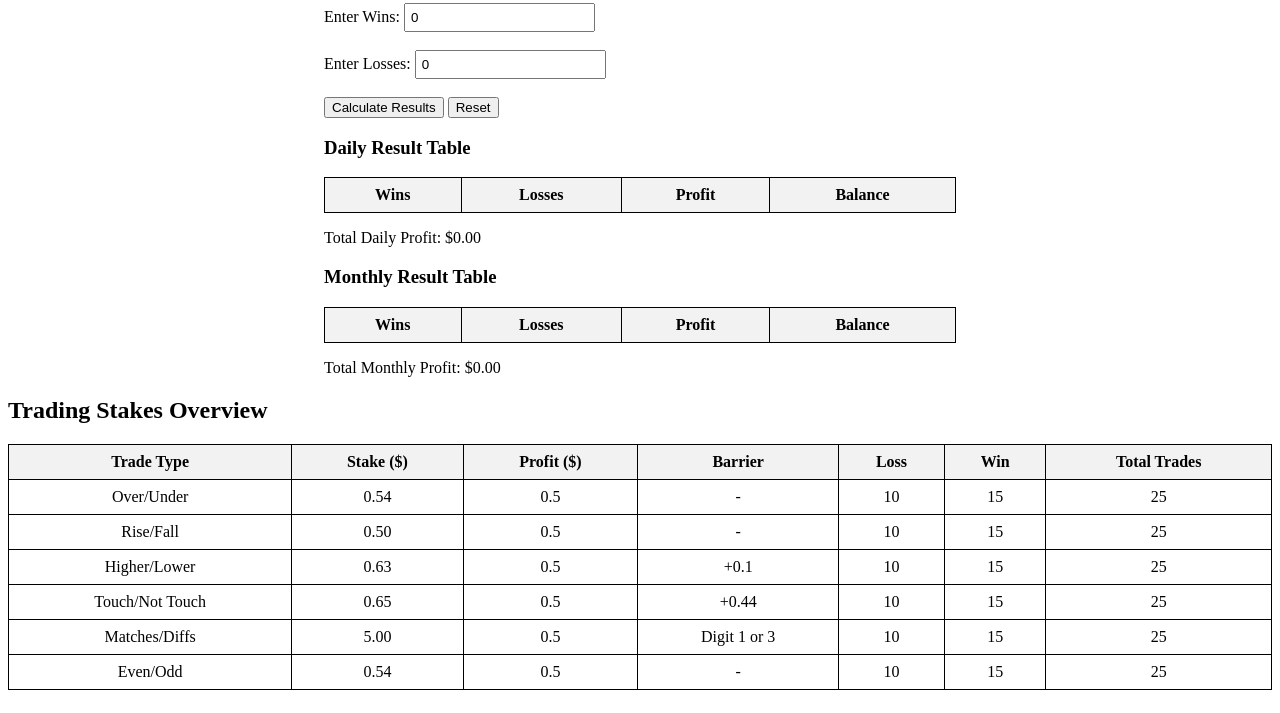
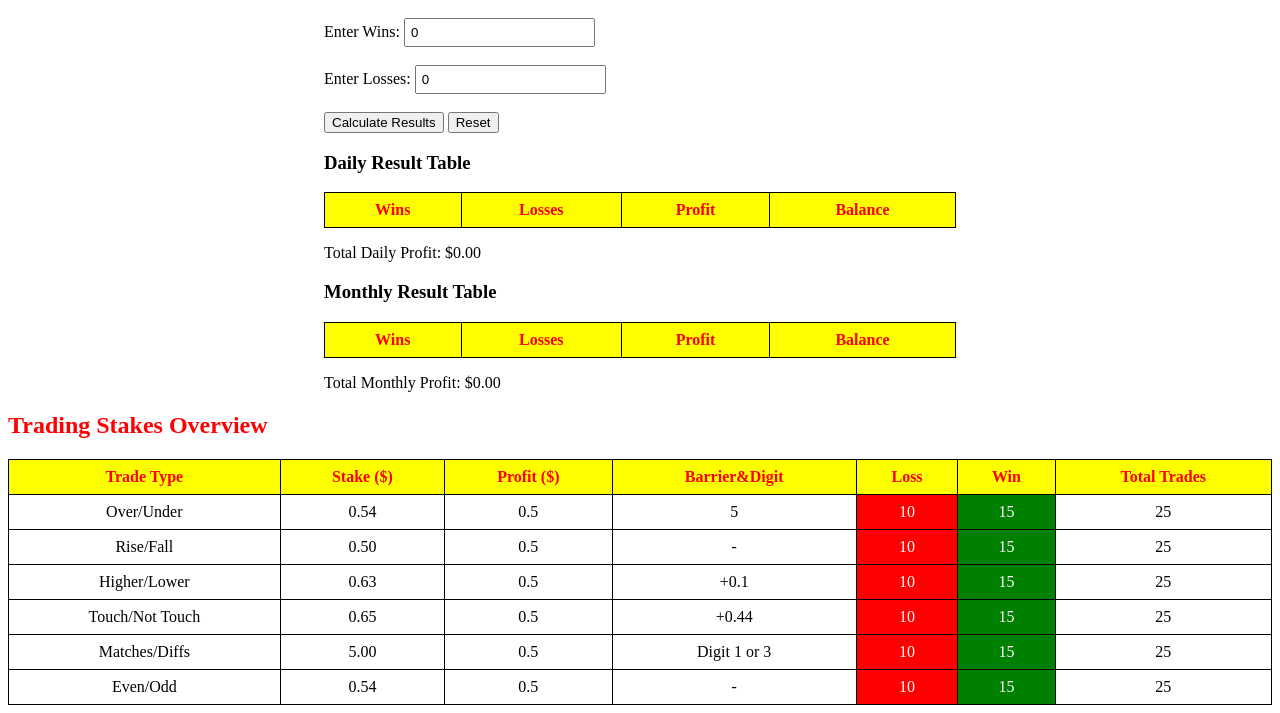
Before and after one commit to Derivesuptickanalyzer00/money-mangement-plane, a plain HTML site: page index.html in a window 1280 px wide. Shown: the part 158-871 px from the top of the page. Drawn offline with Linux system fonts and the light colour scheme.

Commit message:
Update index.html

```diff
--- a/index.html
+++ b/index.html
@@ -1,13 +1,3 @@
-<!DOCTYPE html>
-<html lang="en" >
-<head>
-  <meta charset="UTF-8">
-  <title>Untitled</title>
-
-
-</head>
-<body>
-<!-- partial:index.partial.html -->
 <!DOCTYPE html>
 <html lang="en">
 <head>
@@ -36,11 +26,19 @@
       color: red;
       font-weight: bold;
     }
+    /* Add styles for the headline */
+    h2 {
+      color: blue;
+    }
+    h2 span {
+      color: red;
+      font-size: 1.5em; /* Slightly larger text for Derivesup */
+    }
   </style>
 </head>
 <body>
   <div class="container">
-    <h2>Derivesup Analyzer Money Management Calculator</h2>
+    <h2><span>Derivesup</span> Analyzer Money Management Calculator</h2>
 
     <label for="stake">Enter Stake ($):</label>
     <input type="number" id="stake" min="0" max="5" value="5">
@@ -182,18 +180,30 @@
             text-align: center;
         }
         th {
-            background-color: #f2f2f2;
+            background-color: yellow;
+            color: red;
+        }
+        td {
+            background-color: white;
+        }
+        .loss {
+            background-color: red;
+            color: white;
+        }
+        .win {
+            background-color: green;
+            color: white;
         }
     </style>
 </head>
 <body>
-    <h2>Trading Stakes Overview</h2>
+    <h2 style="color: red;">Trading Stakes Overview</h2>
     <table>
         <tr>
             <th>Trade Type</th>
             <th>Stake ($)</th>
             <th>Profit ($)</th>
-            <th>Barrier</th>
+            <th>Barrier&Digit</th>
             <th>Loss</th>
             <th>Win</th>
             <th>Total Trades</th>
@@ -202,9 +212,9 @@
             <td>Over/Under</td>
             <td>0.54</td>
             <td>0.5</td>
-            <td>-</td>
-            <td>10</td>
-            <td>15</td>
+            <td>5</td>
+            <td class="loss">10</td>
+            <td class="win">15</td>
             <td>25</td>
         </tr>
         <tr>
@@ -212,8 +222,8 @@
             <td>0.50</td>
             <td>0.5</td>
             <td>-</td>
-            <td>10</td>
-            <td>15</td>
+            <td class="loss">10</td>
+            <td class="win">15</td>
             <td>25</td>
         </tr>
         <tr>
@@ -221,8 +231,8 @@
             <td>0.63</td>
             <td>0.5</td>
             <td>+0.1</td>
-            <td>10</td>
-            <td>15</td>
+            <td class="loss">10</td>
+            <td class="win">15</td>
             <td>25</td>
         </tr>
         <tr>
@@ -230,8 +240,8 @@
             <td>0.65</td>
             <td>0.5</td>
             <td>+0.44</td>
-            <td>10</td>
-            <td>15</td>
+            <td class="loss">10</td>
+            <td class="win">15</td>
             <td>25</td>
         </tr>
         <tr>
@@ -239,8 +249,8 @@
             <td>5.00</td>
             <td>0.5</td>
             <td>Digit 1 or 3</td>
-            <td>10</td>
-            <td>15</td>
+            <td class="loss">10</td>
+            <td class="win">15</td>
             <td>25</td>
         </tr>
         <tr>
@@ -248,14 +258,10 @@
             <td>0.54</td>
             <td>0.5</td>
             <td>-</td>
-            <td>10</td>
-            <td>15</td>
+            <td class="loss">10</td>
+            <td class="win">15</td>
             <td>25</td>
         </tr>
     </table>
 </body>
 </html>
-<!-- partial -->
-
-</body>
-</html>
```
